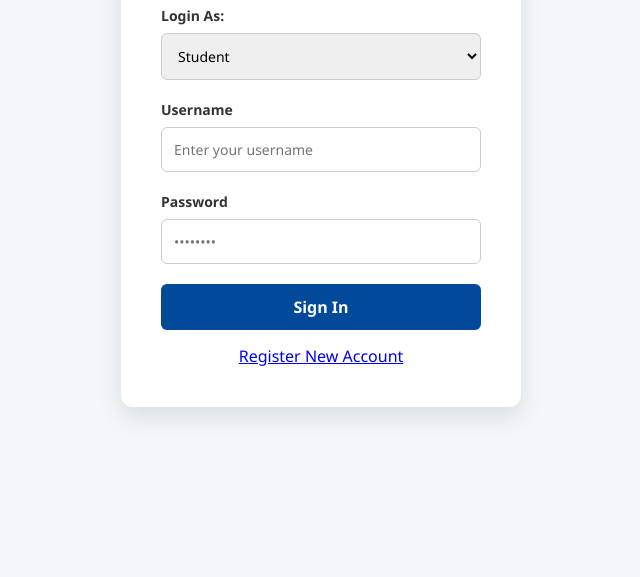
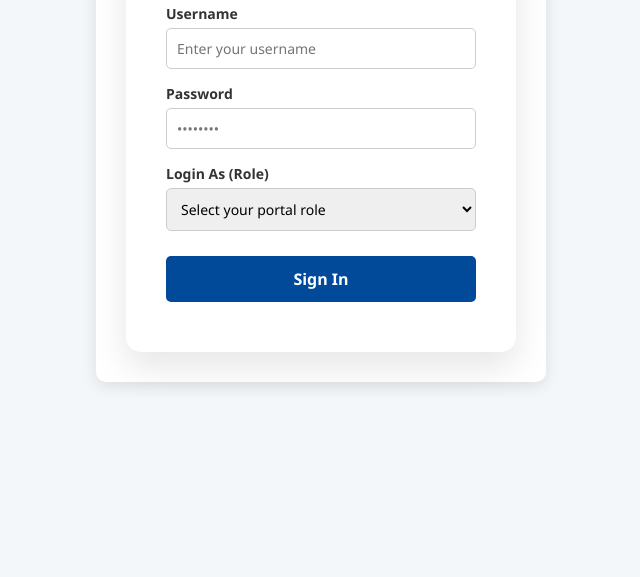
Before and after one commit to amnynshrh/FK-Student-Club-Management-System, a PHP site: page /login.php in a window 1280 px wide. Shown: the part 323-900 px from the top of the page, without its empty margins (319-959 px from the left). Before the commit the page ends 740 px from the top, so only its background shows below. Run offline with PHP 8.4, Linux system fonts and the light colour scheme.

Commit message:
Update login.php

```diff
--- a/Integration-FKSCEMS/login.php
+++ b/Integration-FKSCEMS/login.php
@@ -1,46 +1,105 @@
+<?php
+// 1. SESSION INITIALIZATION (Must be at the absolute top before any output)
+session_start();
+
+$servername = "localhost";
+$username = "root";
+$password = "";
+$dbname = "fk_scems_db";
+
+$conn = new mysqli($servername, $username, $password, $dbname);
+
+if ($conn->connect_error) {
+    die("Connection failed: " . $conn->connect_error);
+}
+
+// Error message variable to render cleanly within the UI layout if validation fails
+$error_msg = "";
+
+// 2. PROCESS FORM SUBMISSION
+if ($_SERVER["REQUEST_METHOD"] == "POST") {
+    $input_user = trim($_POST['username']);
+    $input_pass = $_POST['password'];
+    $input_role = $_POST['role'];
+
+    // Search by username AND the selected role for strict access control
+    $sql = "SELECT user_id, username, password, role FROM user WHERE username = ? AND role = ?";
+    $stmt = $conn->prepare($sql);
+    $stmt->bind_param("ss", $input_user, $input_role);
+    $stmt->execute();
+    $result = $stmt->get_result();
+
+    if ($result->num_rows === 1) {
+        $user = $result->fetch_assoc();
+
+        // Verify the plain text password against the securely encrypted database hash
+        if (password_verify($input_pass, $user['password'])) {
+
+            // Credentials match! Save critical tracking keys to the active Session state
+            $_SESSION['user_id']  = $user['user_id'];
+            $_SESSION['username'] = $user['username'];
+            $_SESSION['role']     = $user['role'];
+
+            // INSTANT SERVER-SIDE REDIRECTION (No Popups)
+            if ($user['role'] === 'Admin') {
+                header("Location: admin.php");
+            } elseif ($user['role'] === 'Committee') {
+                header("Location: committeeDashboard.php");
+            } else {
+                header("Location: studentDashboard.php");
+            }
+            exit(); // Terminate script execution immediately after headers are sent
+
+        } else {
+            $error_msg = "Invalid username, password, or role.";
+        }
+    } else {
+        $error_msg = "Invalid username, password, or role.";
+    }
+
+    $stmt->close();
+}
+$conn->close();
+?>
+
 <!DOCTYPE html>
 <html lang="en">
 <head>
     <meta charset="UTF-8">
     <meta name="viewport" content="width=device-width, initial-scale=1.0">
     <title>Login - FK Student Club</title>
-    <link rel="stylesheet" href="login.css">
+    <link rel="stylesheet" href="register.css">
     <style>
-        .alert-box { padding: 10px; margin-bottom: 20px; border-radius: 5px; text-align: center; font-size: 14px; }
-        .error { background: #f8d7da; color: #721c24; border: 1px solid #f5c6cb; }
+        /* Preserving your design framework styles exactly */
+        .row { display: flex; gap: 15px; }
+        .input-group { margin-bottom: 15px; }
+        .input-group label { display: block; margin-bottom: 5px; font-weight: bold; }
+        .input-group input, .input-group select { width: 100%; padding: 10px; border: 1px solid #ccc; border-radius: 5px; box-sizing: border-box; font-size: 14px; }
+        .btn-submit { width: 100%; padding: 12px; background: #004a99; color: white; border: none; border-radius: 5px; cursor: pointer; font-size: 16px; margin-bottom: 10px; }
+        .btn-submit:hover { background: #003366; }
+        .register-link { text-align: center; margin-top: 15px; font-size: 14px; }
+        .register-link a { color: #004a99; text-decoration: none; font-weight: bold; }
+        .register-link a:hover { text-decoration: underline; }
+
+        /* Elegant inline message alert block matching your custom CSS schema */
+        .error-box { background-color: #f8d7da; color: #721c24; border: 1px solid #f5c6cb; padding: 12px; margin-bottom: 20px; border-radius: 8px; text-align: center; font-weight: 600; }
     </style>
 </head>
 <body>
 
+<div class="main-container" style="max-width: 450px; margin: 100px auto; background: #fff; padding: 30px; border-radius: 10px; box-shadow: 0 4px 15px rgba(0,0,0,0.1);">
     <div class="form-box">
-    <div class="header">
-        <img src="assets/images/logo-fk.png" alt="Logo" class="logo">
-        <h2>System Login</h2>
-        <p>Please enter your credentials</p>
+        <div class="header" style="text-align: center; margin-bottom: 25px;">
+            <img src="fk.png" alt="Logo" class="logo" style="width: 80px;">
+            <h2>Member Login</h2>
+            <p>FK SCEMS Portal Access</p>
         </div>
 
-    <?php if (isset($_GET['error'])): ?>
-        <div class="alert-box error">
-            <?php
-                if ($_GET['error'] == 'invalid_password') echo "Incorrect password. Please try again.";
-                elseif ($_GET['error'] == 'role_mismatch') echo "The role selected does not match our records.";
-                elseif ($_GET['error'] == 'user_not_found') echo "No account found with that username.";
-                elseif ($_GET['error'] == 'session_ended') echo "Your session has expired. Please log in again.";
-                else echo "Login failed. Please try again.";
-            ?>
-        </div>
+        <?php if (!empty($error_msg)): ?>
+            <div class="error-box"><?php echo $error_msg; ?></div>
         <?php endif; ?>
 
-    <form action="authenticate.php" method="POST">
-
-        <div class="input-group">
-            <label>Login As:</label>
-            <select name="role" required>
-                <option value="Student">Student</option>
-                <option value="Committee">Committee Member</option>
-                <option value="Admin">Administrator</option>
-            </select>
-        </div>
+        <form action="login.php" method="POST">
 
             <div class="input-group">
                 <label>Username</label>
@@ -52,12 +111,21 @@
                 <input type="password" name="password" placeholder="••••••••" required>
             </div>
 
+            <div class="input-group">
+                <label>Login As (Role)</label>
+                <select name="role" required>
+                    <option value="" disabled selected>Select your portal role</option>
+                    <option value="Student">Student</option>
+                    <option value="Committee">Committee Member</option>
+                    <option value="Admin">Admin</option>
+                </select>
+            </div>
+
             <button type="submit" class="btn-submit">Sign In</button>
 
-        <p style="text-align: center; margin-top: 15px;">
-            <a href="register.php">Register New Account</a>
-        </p>
+
         </form>
+    </div>
 </div>
 
 </body>
```
Lines whose indentation alone changed are shown as unchanged.
